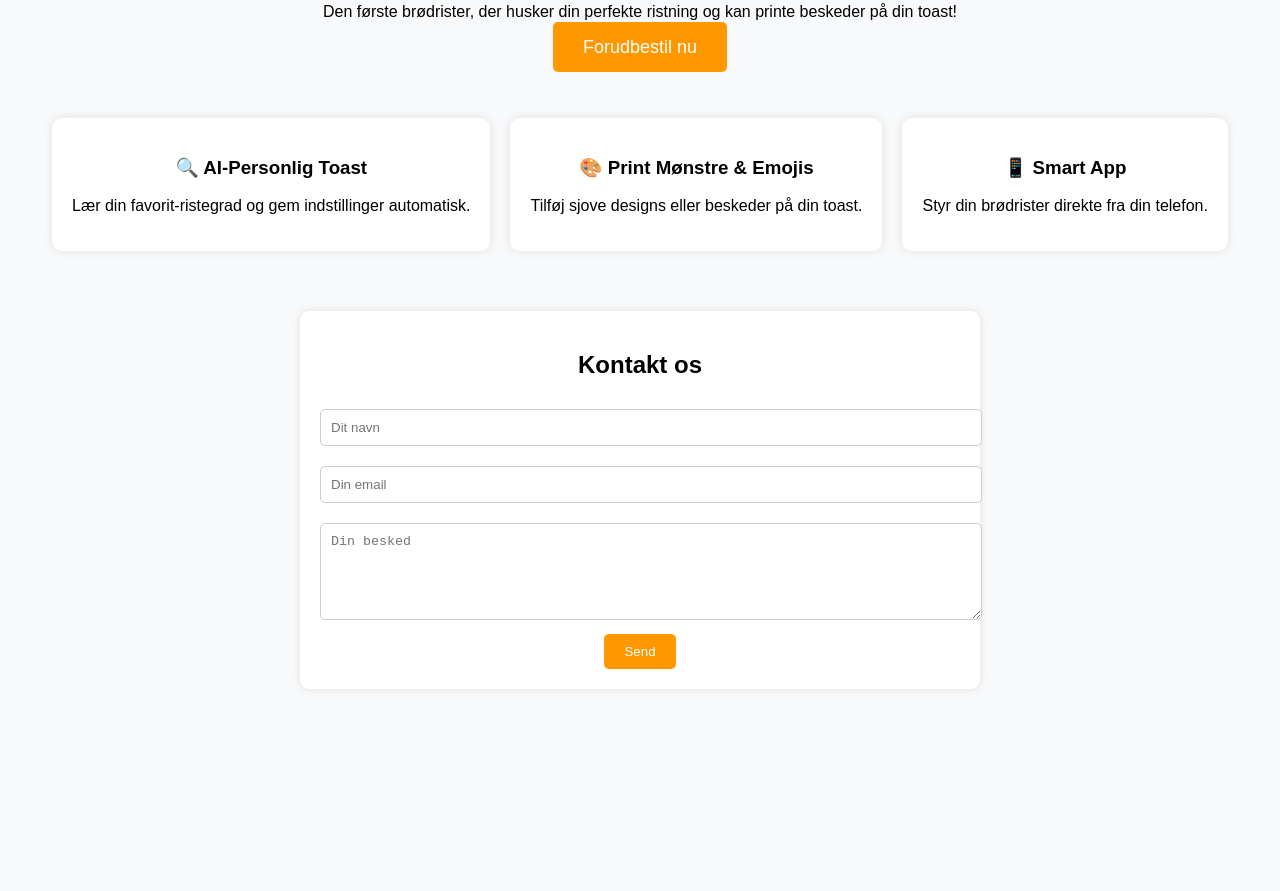
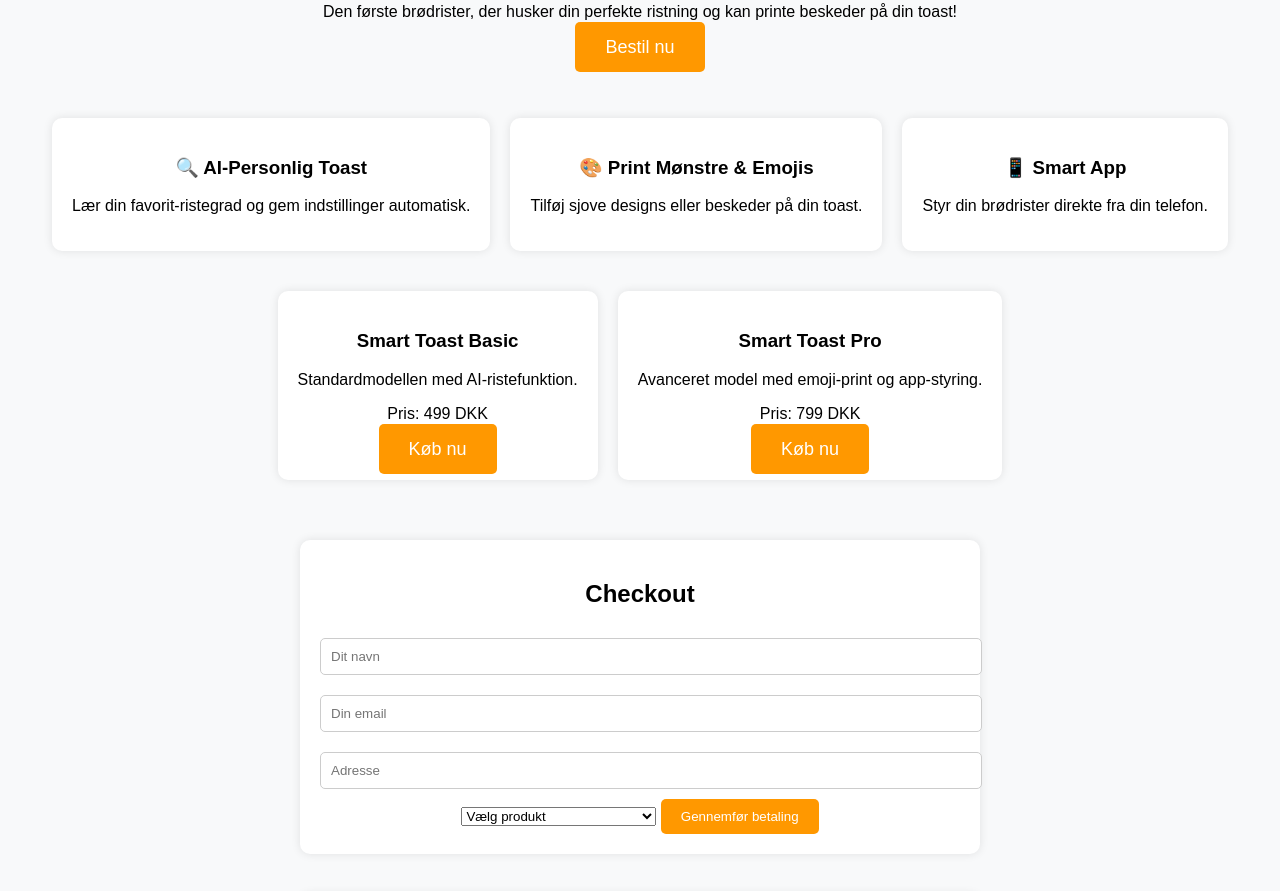
Before and after one commit to MadsKaiser/AItoaster-website, a plain HTML site: page index.html in a window 1280 px wide. Shown: the part 173-1064 px from the top of the page. Before the commit the page ends 902 px from the top, so only its background shows below. Drawn offline with Linux system fonts and the light colour scheme.

Commit message:
Add files via upload

```diff
--- a/index.html
+++ b/index.html
@@ -10,10 +10,10 @@
         .container { padding: 40px; }
         .btn { background: #ff9800; color: white; padding: 15px 30px; text-decoration: none; border-radius: 5px; font-size: 18px; }
         .btn:hover { background: #e68900; }
-        .features { display: flex; justify-content: center; gap: 20px; padding: 20px; }
-        .feature-box { background: white; padding: 20px; border-radius: 10px; box-shadow: 0 0 10px rgba(0,0,0,0.1); transition: transform 0.3s ease-in-out; }
-        .feature-box:hover { transform: scale(1.05); }
-        .contact { background: white; padding: 20px; margin: 40px auto; width: 50%; border-radius: 10px; box-shadow: 0 0 10px rgba(0,0,0,0.1); }
+        .features, .products { display: flex; justify-content: center; gap: 20px; padding: 20px; }
+        .box { background: white; padding: 20px; border-radius: 10px; box-shadow: 0 0 10px rgba(0,0,0,0.1); transition: transform 0.3s ease-in-out; }
+        .box:hover { transform: scale(1.05); }
+        .contact, .checkout { background: white; padding: 20px; margin: 40px auto; width: 50%; border-radius: 10px; box-shadow: 0 0 10px rgba(0,0,0,0.1); }
         input, textarea { width: 100%; padding: 10px; margin: 10px 0; border: 1px solid #ccc; border-radius: 5px; }
         .submit-btn { background: #ff9800; color: white; padding: 10px 20px; border: none; border-radius: 5px; cursor: pointer; }
         .submit-btn:hover { background: #e68900; }
@@ -25,22 +25,52 @@
     <div class="container">
         <h2>Gør din morgenmad sjovere med AI!</h2>
         <p>Den første brødrister, der husker din perfekte ristning og kan printe beskeder på din toast!</p>
-        <a href="#" class="btn">Forudbestil nu</a>
+        <a href="#checkout" class="btn">Bestil nu</a>
     </div>
 
     <div class="features">
-        <div class="feature-box">
+        <div class="box">
             <h3>🔍 AI-Personlig Toast</h3>
             <p>Lær din favorit-ristegrad og gem indstillinger automatisk.</p>
         </div>
-        <div class="feature-box">
+        <div class="box">
             <h3>🎨 Print Mønstre & Emojis</h3>
             <p>Tilføj sjove designs eller beskeder på din toast.</p>
         </div>
-        <div class="feature-box">
+        <div class="box">
             <h3>📱 Smart App</h3>
             <p>Styr din brødrister direkte fra din telefon.</p>
         </div>
+    </div>
+
+    <div class="products">
+        <div class="box">
+            <h3>Smart Toast Basic</h3>
+            <p>Standardmodellen med AI-ristefunktion.</p>
+            <p>Pris: 499 DKK</p>
+            <a href="#checkout" class="btn">Køb nu</a>
+        </div>
+        <div class="box">
+            <h3>Smart Toast Pro</h3>
+            <p>Avanceret model med emoji-print og app-styring.</p>
+            <p>Pris: 799 DKK</p>
+            <a href="#checkout" class="btn">Køb nu</a>
+        </div>
+    </div>
+
+    <div id="checkout" class="checkout">
+        <h2>Checkout</h2>
+        <form>
+            <input type="text" placeholder="Dit navn" required>
+            <input type="email" placeholder="Din email" required>
+            <input type="text" placeholder="Adresse" required>
+            <select required>
+                <option value="">Vælg produkt</option>
+                <option value="basic">Smart Toast Basic - 499 DKK</option>
+                <option value="pro">Smart Toast Pro - 799 DKK</option>
+            </select>
+            <button type="submit" class="submit-btn">Gennemfør betaling</button>
+        </form>
     </div>
 
     <div class="contact">
```
